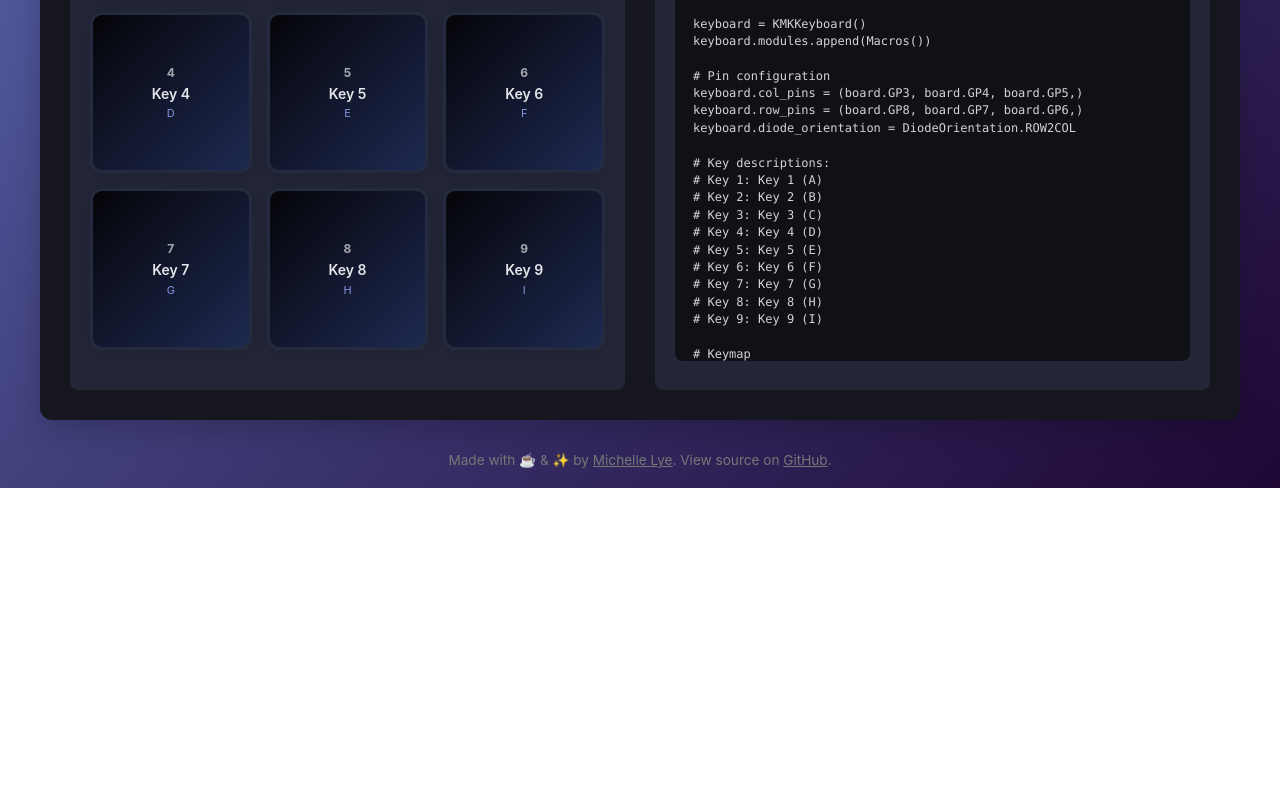
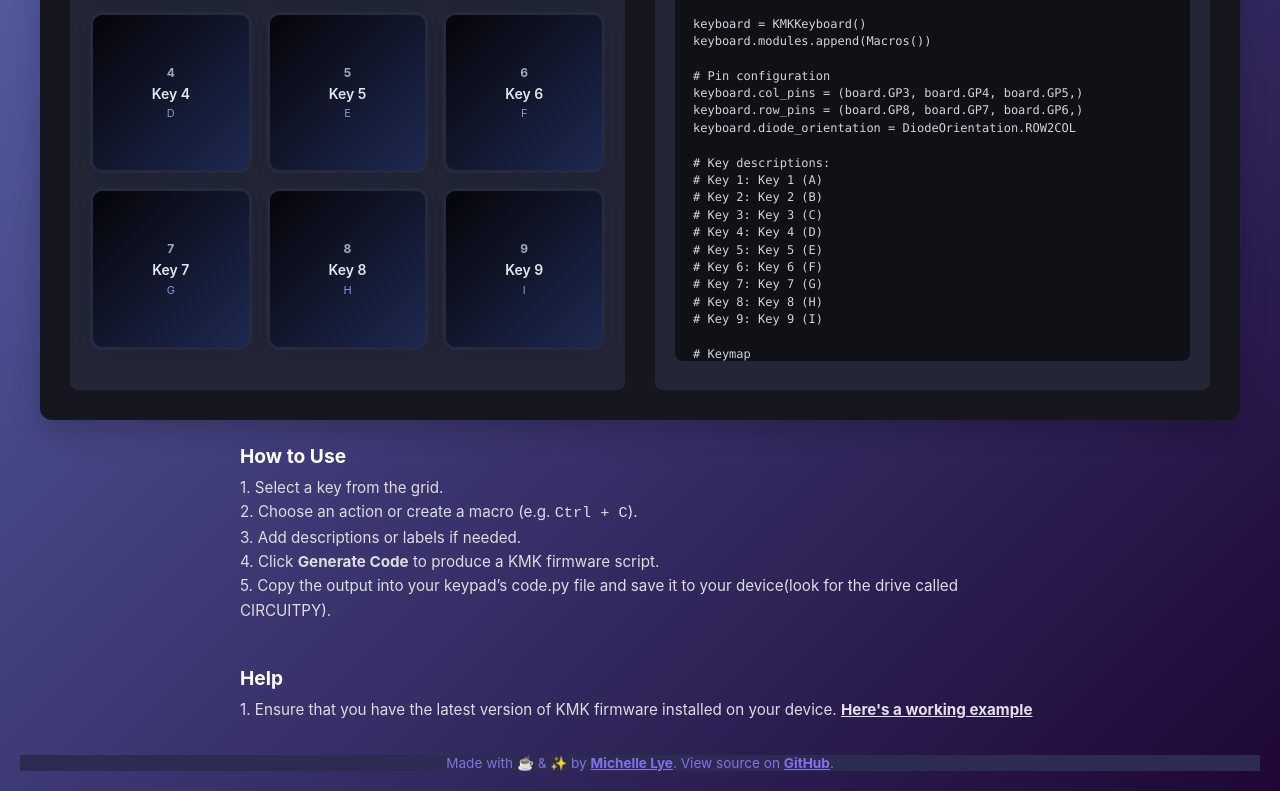
Before and after one commit to respawnin/3x3MacroPadGUI, a plain HTML site: page index.html in a window 1280 px wide. Shown: the part 559-1350 px from the top of the page. Before the commit the page ends 1047 px from the top, so only its background shows below. Drawn offline with Linux system fonts and the light colour scheme.

Commit message:
updated links and added working example

```diff
--- a/index.html
+++ b/index.html
@@ -11,8 +11,15 @@
       background: linear-gradient(135deg, #5f70b9 0%, #1e0735 100%);
       min-height: 100vh; padding: 20px; color: #7b8aff;
     }
+    a {
+      color: rgba(255, 255, 251, 0.874);
+      font-weight: bold;
+    }
+    a:hover {
+      background-color: #271c64;
+    }
     .container { max-width: 1200px; margin: 0 auto; background: #16161e; border-radius: 12px; box-shadow: 0 10px 30px rgba(0,0,0,0.2); overflow: hidden; }
-    .header { background: linear-gradient(135deg, #7aa2f7 0%, #1a1b26 100%); color: white; padding: 30px; text-align: center; }
+    .header { background: linear-gradient(135deg, #7aa2f7 0%, #1e246ad7 100%); color: white; padding: 30px; text-align: center; }
     .header h1 { font-size: 2.2em; margin-bottom: 10px; }
     .main-content { display: grid; grid-template-columns: 1fr 1fr; gap: 30px; padding: 30px; }
     .config-panel { background: #222637; border-radius: 8px; padding: 20px; }
@@ -59,11 +66,14 @@
       <p>Configure your 3×3 macropad right in the browser. No installation needed. <br><br>
        </p>
        <code> <i>For RP2040 macropad running KMK's latest version (as of May 2025). <br>
-        To get the latest version, visit: <a href="https://github.com/KMKfw/kmk_firmware/blob/main/docs/en/Getting_Started.md">KMK Getting Started</a>
+        Click here to get a <a href="https://github.com/respawnin/3x3MacroPadGUI/raw/refs/heads/main/3x3_MacroPad_FW.zip">Working Example</a>
       </i></code>
+
+
     </div>
 
     <div class="main-content">
+
       <div class="config-panel">
         <div class="device-config">
           <label for="deviceName">Device Name</label>
@@ -419,7 +429,24 @@
     loadConfig();
   </script>
 </body>
-<footer style="text-align:center; margin-top:2rem; font-size:0.85rem; color:#777;">
+<section style="margin: 1.5rem auto; max-width: 800px; text-align: left; font-size: 0.95rem; color: #ddd;">
+  <h2 style="font-size: 1.2rem; margin-bottom: 0.5rem; color: #fff;">How to Use</h2>
+  <p style="line-height: 1.6;">
+      1. Select a key from the grid.<br>
+      2. Choose an action or create a macro (e.g. <code>Ctrl + C</code>).<br>
+      3. Add descriptions or labels if needed.<br>
+      4. Click <strong>Generate Code</strong> to produce a KMK firmware script.<br>
+      5. Copy the output into your keypad’s code.py file and save it to your device(look for the drive called CIRCUITPY).
+  <br><br>
+  </p>
+  <br>
+  <h2 style="font-size: 1.2rem; margin-bottom: 0.5rem; color: #fff;">Help</h2>
+  <p style="line-height: 1.6;">
+      1. Ensure that you have the latest version of KMK firmware installed on your device.
+      <a href="https://github.com/respawnin/3x3MacroPadGUI/raw/refs/heads/main/3x3_MacroPad_FW.zip">Here's a working example</a>
+  </p>
+</section>
+<footer style="text-align:center; margin-top:2rem; font-size:0.85rem; color:#826fef; background-color:#2c2c50;"   >
   Made with ☕ & ✨ by <a href="https://github.com/respawnin" target="_blank" style="color:inherit;">Michelle Lye</a>.
   View source on <a href="https://github.com/respawnin/3x3MacroPadGUI" target="_blank" style="color:inherit;">GitHub</a>.
 </footer>
```
